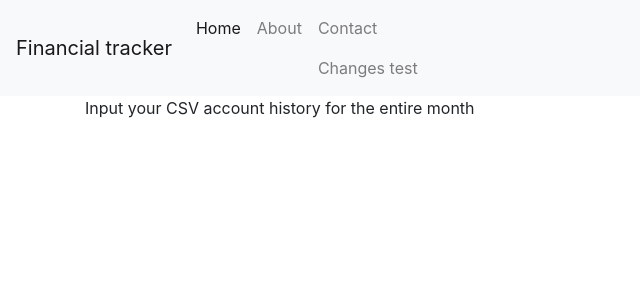
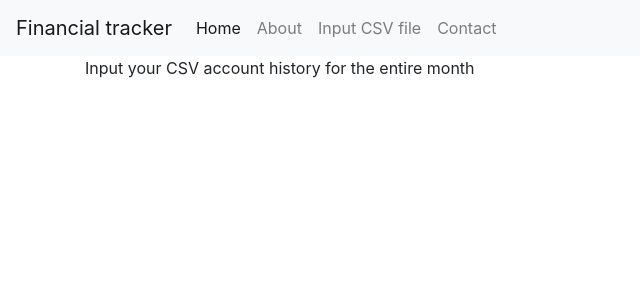
Before and after one commit to szymonKordusiak/FinancialTracker, a Python web app: template FinancialTracker/myfinancialtracker/templates/home.html in a window 1280 px wide. Shown: the top 300 px of the page, without its empty margins (0-640 px from the left). Run offline with Jinja, Linux system fonts and the light colour scheme; the template is opened without the code that fills it, so the values that code supplies are empty; some libraries are stand-ins or nearby versions.

Commit message:
Second pull test
add input CSV file page

```diff
--- a/FinancialTracker/myfinancialtracker/templates/base.html
+++ b/FinancialTracker/myfinancialtracker/templates/base.html
@@ -33,8 +33,10 @@
             <a class="nav-link" href="#">About</a>
           </li>
           <li class="nav-item">
+            <a class="nav-link" href="#">Input CSV file</a>
+          </li>
+          <li class="nav-item">
             <a class="nav-link" href="#">Contact</a>
-            <a class="nav-link" href="#"> Changes test </a>
           </li>
         </ul>
       </div>
```
